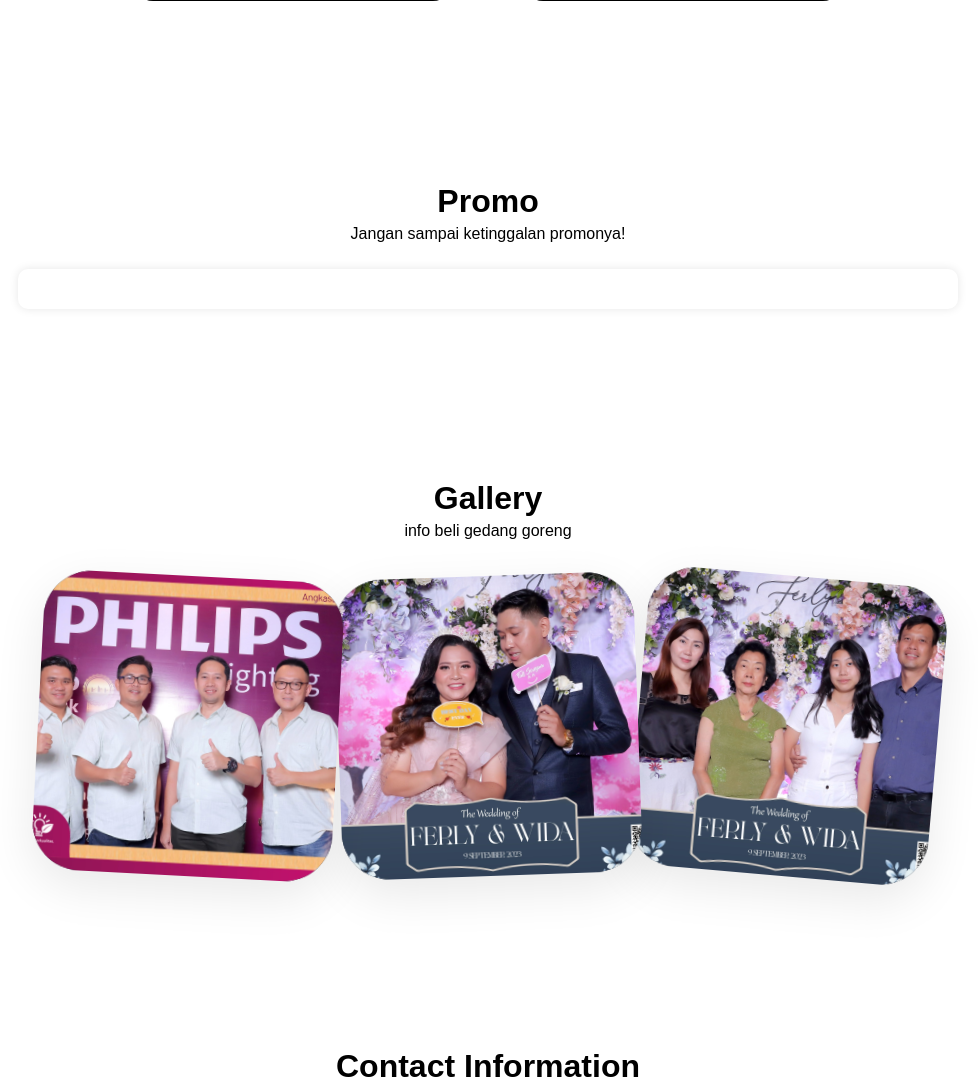
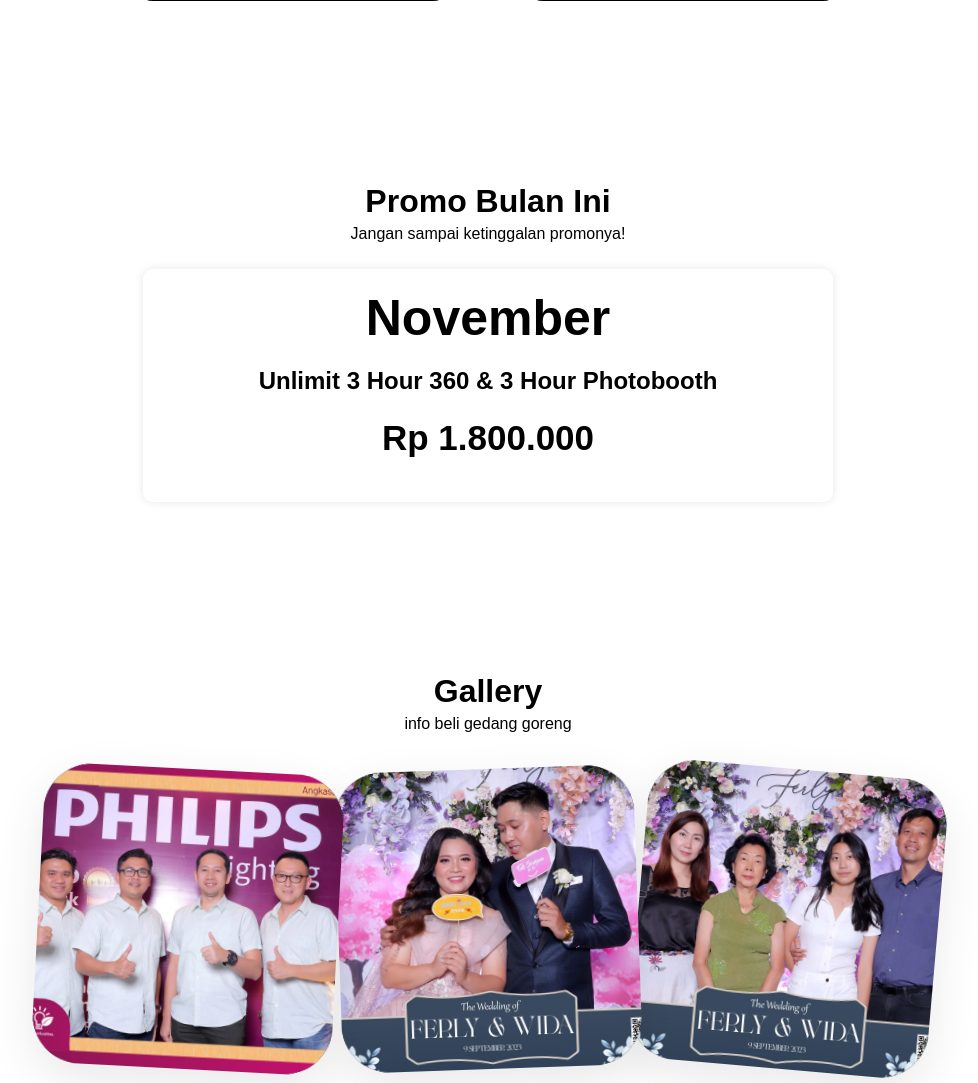
Before and after one commit to ardhikaxx/Angkasa_Website, a PHP site: page /Dashboard.php in a window 1280 px wide. Shown: the part 1530-2613 px from the top of the page, without its empty margins (152-1130 px from the left). Run offline with PHP 8.4, Linux system fonts and the light colour scheme.

Commit message:
update- pada front end di dashboard dan ourpackage

```diff
--- a/Dashboard.php
+++ b/Dashboard.php
@@ -1245,7 +1245,7 @@
         }
 
         .content {
-            width: 900px;
+            width: 650px;
             margin: 0 auto;
             background-color: #EBECF0 0.5;
             backdrop-filter: blur(5px);
@@ -1254,6 +1254,24 @@
             box-shadow: 0 0 10px rgba(0, 0, 0, 0.1);
             border-radius: 10px;
             margin-top: 10px;
+        }
+
+        .content-promo span {
+            font-size: 50px;
+            text-align: center;
+            display: flex;
+            justify-content: center;
+            align-items: center;
+            font-weight: 600;
+        }
+
+        .content-promo h2 {
+            text-align: center;
+        }
+
+        .content-promo h1 {
+            text-align: center;
+            font-size: 35px;
         }
     </style>
 </head>
@@ -1394,12 +1412,17 @@
 
     <div class="promo" data-aos="fade-down" data-aos-easing="ease" data-aos-duration="700">
         <div class="promo-title">
-            <h1>Promo</h1>
+            <h1>Promo Bulan Ini</h1>
             <p>Jangan sampai ketinggalan promonya!</p>
         </div>
     </div>
 
-    <div class="content">
+    <div class="content" data-aos="fade-down" data-aos-easing="ease" data-aos-duration="600">
+        <div class="content-promo" data-aos="fade-down" data-aos-easing="ease" data-aos-duration="600">
+            <span id="bulan"></span>
+            <h2>Unlimit 3 Hour 360 & 3 Hour Photobooth</h2>
+            <h1>Rp 1.800.000</h1>
+        </div>
     </div>
 
     <div class="gallery-pack" data-aos="fade-down" data-aos-easing="ease" data-aos-duration="700">
@@ -1411,13 +1434,13 @@
 
     <div id="gallery">
         <div class="gallery-photo" data-aos="fade-down-right" data-aos-easing="ease" data-aos-duration="700">
-            <img src="assets/Gallery/foto1.jpg"/>
+            <img src="assets/Gallery/foto1.jpg" />
         </div>
         <div class="gallery-photo" data-aos="fade-down" data-aos-easing="ease" data-aos-duration="700">
-            <img src="assets/Gallery/foto2.jpg"/>
+            <img src="assets/Gallery/foto2.jpg" />
         </div>
         <div class="gallery-photo" data-aos="fade-down-left" data-aos-easing="ease" data-aos-duration="700">
-            <img src="assets/Gallery/foto3.jpg"/>
+            <img src="assets/Gallery/foto3.jpg" />
         </div>
     </div>
 
@@ -1518,7 +1541,8 @@
                             </a>
                         </li>
                         <li>
-                            <a href="#" title="WhatsApp">
+                            <a href="https://api.whatsapp.com/send/?phone=6287752874282&text&type=phone_number&app_absent=0"
+                                target="_blank" title="WhatsApp">
                                 <svg xmlns="http://www.w3.org/2000/svg" width="16" height="16" fill="white"
                                     class="bi bi-whatsapp" viewBox="0 0 16 16">
                                     <path
@@ -1542,6 +1566,13 @@
     </script>
 
     <script>
+        const monthNames = ["Januari", "Februari", "Maret", "April", "Mei", "Juni", "Juli", "Agustus", "September", "Oktober", "November", "Desember"];
+        const today = new Date();
+        const currentMonth = monthNames[today.getMonth()];
+        document.getElementById("bulan").textContent = currentMonth;
+    </script>
+
+    <script>
         document.getElementById("year").innerHTML = new Date().getFullYear();
     </script>
 </body>
--- a/admin/edit.php
+++ b/admin/edit.php
@@ -193,7 +193,7 @@ if (!$koneksi) {
                     $result = mysqli_query($koneksi, $query);
                     $existingData = mysqli_fetch_array($result);
                     if ($existingData['nama_lengkap'] == $userName && $existingData['email'] == $userMail && $existingData['no_hp'] == $userNohp  && $existingData['jabatan']==$userjabatan) {
-                        echo '<script>window.location.href = "settings.php?successMessage=Tidak Ada Pembaruan Data";</script>';
+                        echo '<script>window.location.href = "settings.php?NoChageMessage=Tidak Ada Pembaruan Data";</script>';
                     } else {
 
                     $query = "UPDATE user SET nama_lengkap='$userName', email='$userMail', no_hp='$userNohp',jabatan='$userjabatan' WHERE id_user='$id'";
--- a/admin/register.php
+++ b/admin/register.php
@@ -1575,7 +1575,9 @@ if (isset($_POST['register'])) {
             height: 540px;
             background-color: #EBECF0 0.5;
             backdrop-filter: blur(5px);
-            padding: 20px;
+            padding: 10px;
+            padding-top: 23px;
+            padding-bottom: 23px;
             border-radius: 15px;
             box-shadow: -2px -2px 5px #FFF, 2px 2px 5px #BABECC;
             transition: box-shadow 0.3s ease;
--- a/admin/settings.php
+++ b/admin/settings.php
@@ -2459,6 +2459,7 @@ if (!$koneksi) {
     </div>
 
     <div id="notification" class="notification"></div>
+    <div id="notification-noChange" class="notification-noChange"></div>
 
     <div id="myModal" class="modal-edit">
         <div class="edit-content">
@@ -2620,9 +2621,14 @@ if (!$koneksi) {
         document.addEventListener('DOMContentLoaded', function () {
             const urlParams = new URLSearchParams(window.location.search);
             const successMessage = urlParams.get('successMessage');
+            const noChangeMessage = urlParams.get('NoChageMessage');
 
             if (successMessage) {
                 displayNotification(successMessage, 'notification');
+            }
+
+            if (noChangeMessage) {
+                displayNotification(noChangeMessage, 'notification-noChange');
             }
         });
 
```
Also changed, not shown: Gallery.php (+7 -1 lines), Login.php (+10 -3 lines), Ourpackage.php (+12 -8 lines), Tentang.php (+13 -6 lines).
